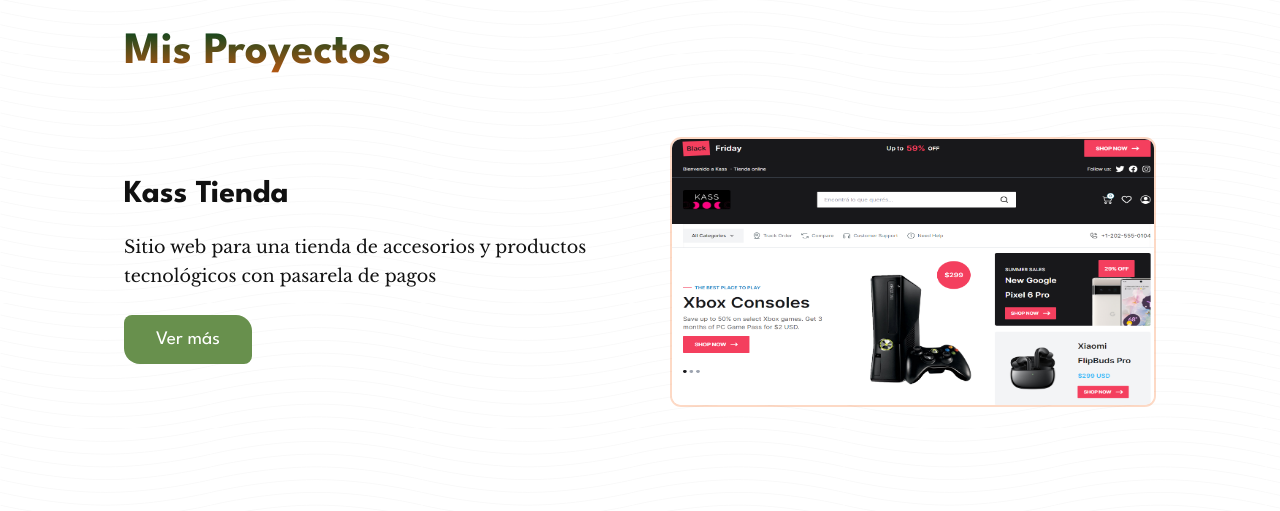
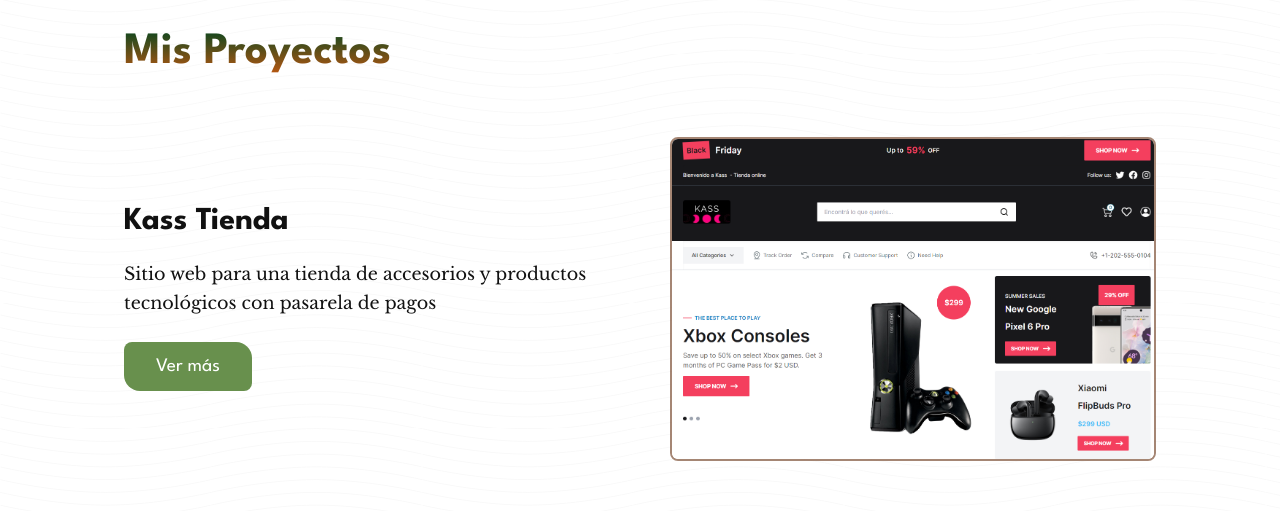
Before and after one commit to eduviana/portfolio, a Next.js app: page / in a window 1280 px wide. Shown: the part 880-1391 px from the top of the page. Built offline with nearby package versions, Linux system fonts and the light colour scheme.

Commit message:
agregado bordes a las cards de los proyectos

```diff
--- a/src/components/projects/projects.module.css
+++ b/src/components/projects/projects.module.css
@@ -21,20 +21,28 @@
   transform: translateY(0);
 }
 
-.imgContainer {
+/* .imgContainer {
   position: relative;
   width: 100%;
   height: 260px;
   border-radius: .7rem;
   border: 2px solid rgb(247 117 41 / 27%);
   overflow: hidden;
+} */
+
+.imgContainer {
+  position: relative;
+  aspect-ratio: 3/2;
+  border-radius: .5rem;
+  border: 2px solid rgb(129 85 60 / 71%);
+  overflow: hidden;
 }
 
 .img {
   position: absolute;
   object-fit: fill;
-  border-radius: .5rem;
-
+  overflow: hidden;
+  border-radius: .3rem;
 }
 
 .content {
@@ -68,13 +76,13 @@
 
 @media (min-width: 640px) {
   .imgContainer {
-    height: 380px;
+    /* height: 380px; */
   }
 }
 
 @media (min-width: 768px) {
   .imgContainer {
-    height: 380px;
+    /* height: 380px; */
   }
 }
 
@@ -94,7 +102,7 @@
     left: 0;
   }
   .imgContainer {
-    height: 270px;
+    /* height: 270px; */
     flex: 1;
   }
   .content {
@@ -117,7 +125,7 @@
 
   .imgContainer {
     flex: 1;
-    height: 370px;
+    /* height: 370px; */
   }
 
   .content {
```
